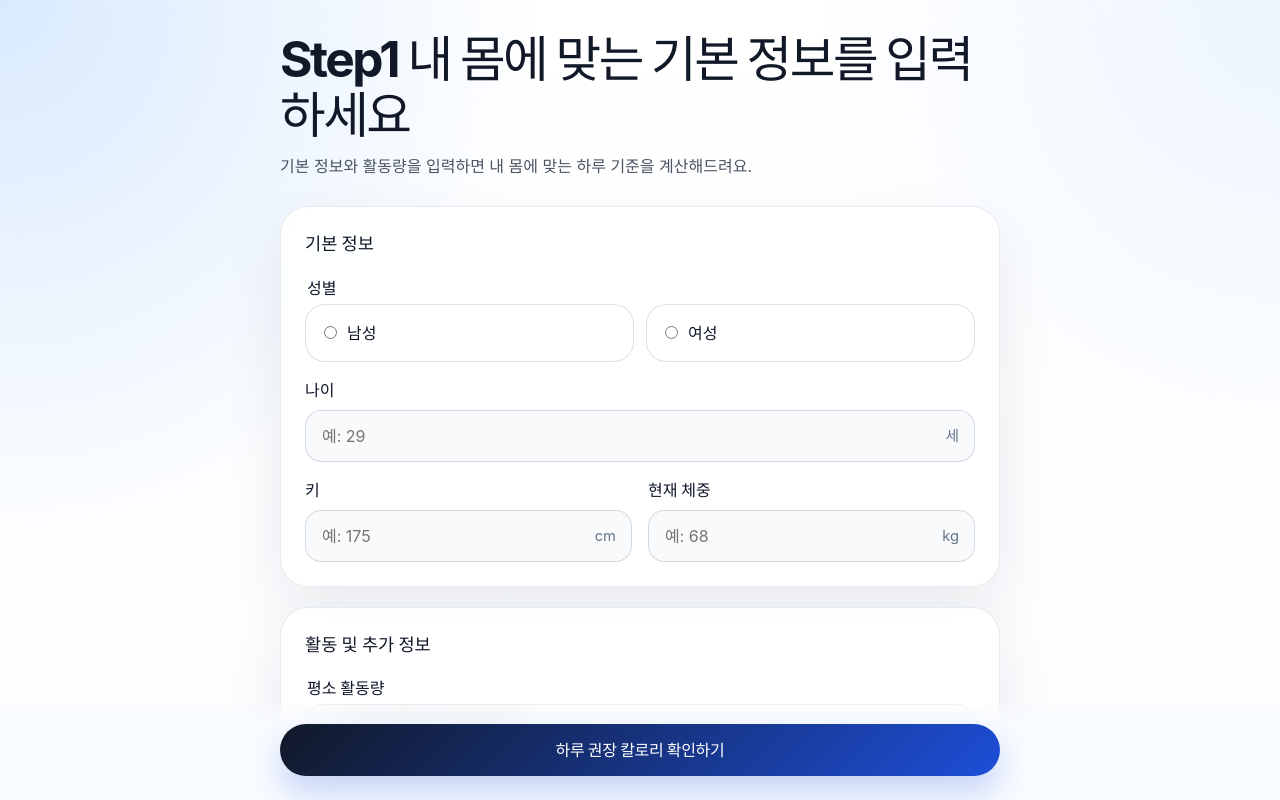
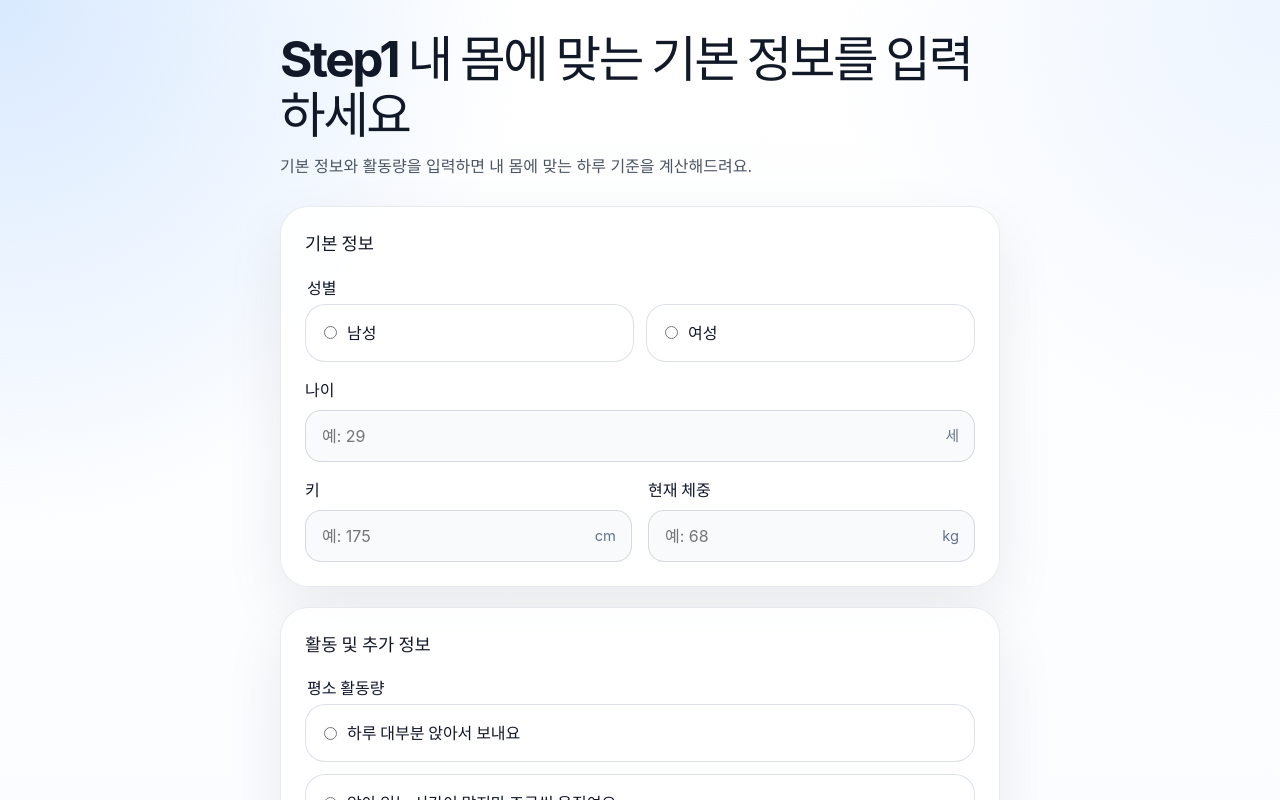
Before and after one commit to jangseungho0801/tdee-calculator, a React (Vite) app: page / in a window 1280 px wide. Both pictures are taken after a click on the button "식단관리 시작하기". Shown: the top 800 px of the page. Built offline with nearby package versions, Linux system fonts and the light colour scheme.

Commit message:
버튼/라벨 수정

```diff
--- a/src/components/common/FixedBottomActions.tsx
+++ b/src/components/common/FixedBottomActions.tsx
@@ -6,42 +6,16 @@ type Props = {
   maxWidth?: string
 }
 
-const Spacer = styled.div`
-  height: 148px;
-`
-
-const Rail = styled.div`
-  position: fixed;
-  left: 0;
-  right: 0;
-  bottom: 0;
-  z-index: 10;
-  padding: 20px 20px 24px;
-  background: linear-gradient(
-    180deg,
-    rgba(248, 251, 255, 0) 0%,
-    rgba(248, 251, 255, 0.92) 22%,
-    rgba(248, 251, 255, 0.98) 100%
-  );
-  backdrop-filter: blur(16px);
-`
-
-const Inner = styled.div<{ $maxWidth: string }>`
+const Wrapper = styled.div<{ $maxWidth: string }>`
   width: min(100%, ${({ $maxWidth }) => $maxWidth});
   margin: 0 auto;
   display: grid;
   gap: 12px;
+  padding-top: 4px;
 `
 
 function FixedBottomActions({ children, maxWidth = '760px' }: Props) {
-  return (
-    <>
-      <Spacer aria-hidden="true" />
-      <Rail>
-        <Inner $maxWidth={maxWidth}>{children}</Inner>
-      </Rail>
-    </>
-  )
+  return <Wrapper $maxWidth={maxWidth}>{children}</Wrapper>
 }
 
 export default FixedBottomActions
--- a/src/pages/GoalSettingPage.tsx
+++ b/src/pages/GoalSettingPage.tsx
@@ -364,9 +364,9 @@ const MACRO_FOCUS_LABELS: Record<MealMacroFocus, string> = {
 }
 
 const MEAL_AMOUNT_LABELS: Record<MealAmount, string> = {
-  small: '적게',
-  normal: '보통',
-  large: '많이',
+  small: '적게 먹기',
+  normal: '보통 먹기',
+  large: '많이 먹기',
 }
 
 type GoalSettingErrors = {
--- a/src/pages/MealMacroPage.tsx
+++ b/src/pages/MealMacroPage.tsx
@@ -167,9 +167,9 @@ const MACRO_FOCUS_LABELS: Record<MealMacroFocus, string> = {
 }
 
 const MEAL_AMOUNT_LABELS: Record<MealAmount, string> = {
-  small: '적게',
-  normal: '보통',
-  large: '많이',
+  small: '적게 먹기',
+  normal: '보통 먹기',
+  large: '많이 먹기',
 }
 
 function MealMacroPage() {
```
